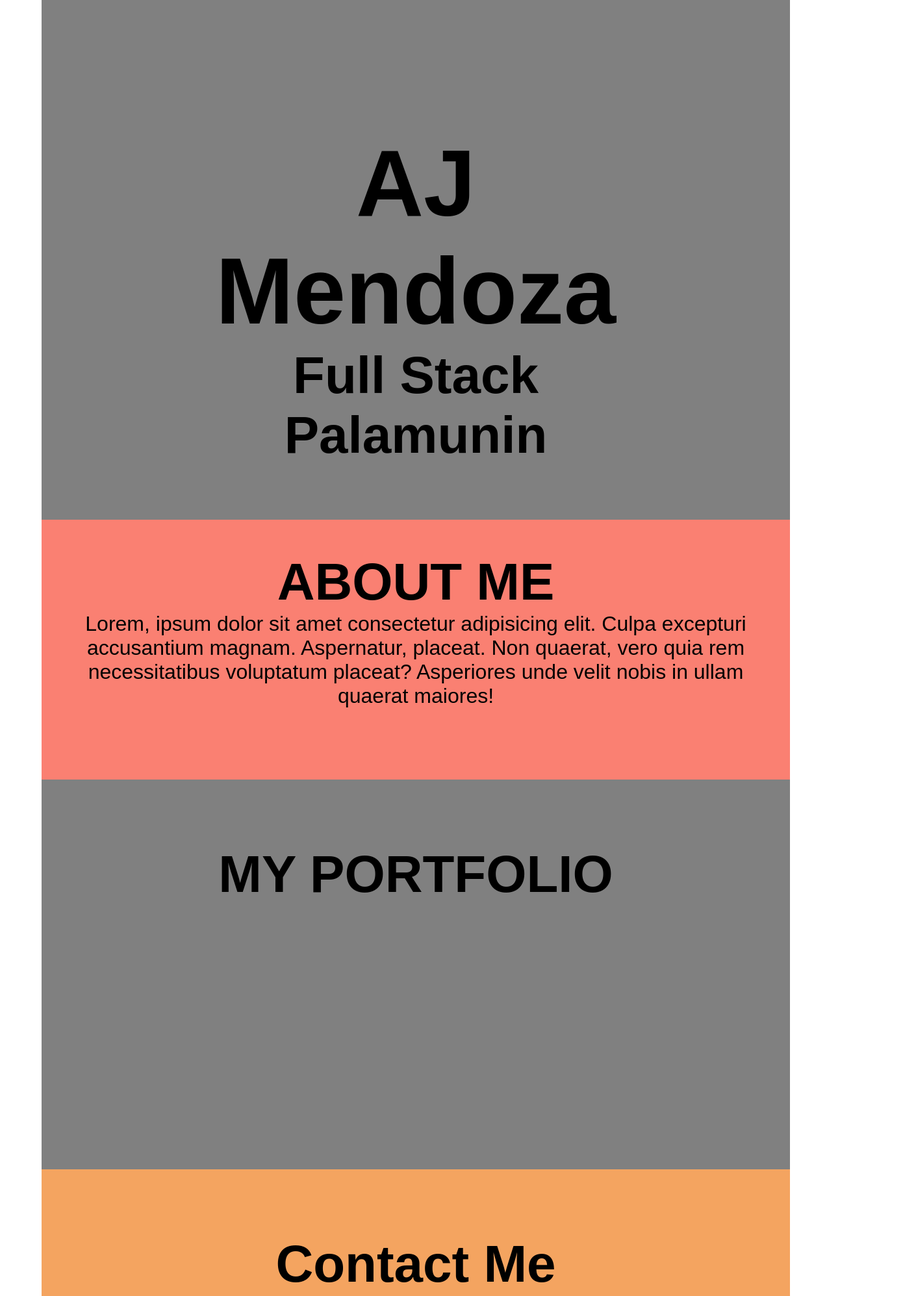
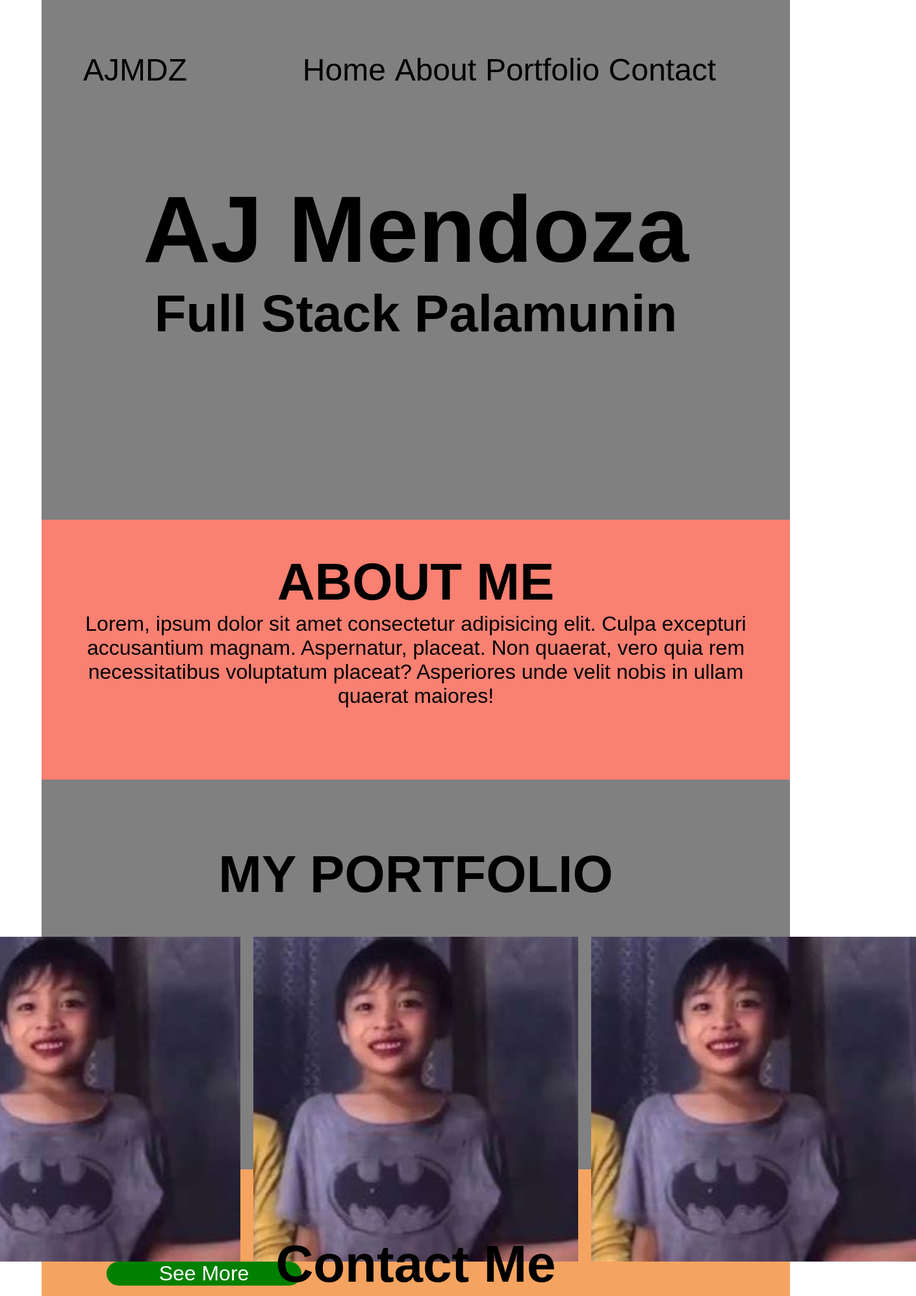
Before and after one commit to ajmdz/mendoza-aj_ws, a plain HTML site: page Portfolio/index.html in a window 1280 px wide. Shown: the top 1995 px of the page at 65% size, 1410 px wide, since content can reach past the window. Drawn offline with Linux system fonts and the light colour scheme.

Commit message:
add images to 'My Portfolio' section

```diff
--- a/Portfolio/index.html
+++ b/Portfolio/index.html
@@ -10,11 +10,24 @@
 
 <body>
     <section class="main">
+    <nav>
+        <div class="logo">AJMDZ</div>
+        <div class="tabs">
+            <div class="tab">Home</div>
+            <div class="tab">About</div>
+            <div class="tab">Portfolio</div>
+            <div class="tab">Contact</div>
+        </div>
 
+    </nav>
+
+    <div>
         <h1>AJ Mendoza</h1>
         <h2>Full Stack Palamunin</h2>
+    </div>
+    </section>
 
-    </section>
+
 
     <section class="about">
 
@@ -27,11 +40,29 @@
 
         <h2>MY PORTFOLIO</h2>
 
+        <div class="projects">
+            <div class="project-item">
+                <img src="./img/meme.jpg" alt="">
+            </div>
+            <div class="project-item">
+                <img src="./img/meme.jpg" alt="">
+            </div>
+            <div class="project-item">
+                <img src="./img/meme.jpg" alt="">
+            </div>
+        </div>
+
+        <div class="btn">See More</div>
+
     </section>
 
     <section class="contact">
 
         <h2>Contact Me</h2>
+
+        <div>
+
+        </div>
 
     </section>
 
--- a/Portfolio/style.css
+++ b/Portfolio/style.css
@@ -10,11 +10,50 @@ body {
     font-family: Arial, Helvetica, sans-serif;
 }
 
+.btn {
+    border-radius: 25px;
+    height: 100px;
+    width: 300px;
+    font-size: 2em;
+    background-color: green;
+    color: white !important;
+    display: flex;
+    justify-content: center;
+    align-items: center;
+}
+
+nav {
+    width: 90%;
+    position: absolute;
+    top: calc(100vh * .1);
+    display: flex;
+}
+
+.tabs {
+    width: 75%;
+    display: flex;
+    font-size: 3em;
+    justify-content: space-evenly;
+    padding: 0px 100px;
+    /* justify-content: flex-start; */
+}
+
+.logo {
+    width: 25%;
+    font-size: 3em;
+    display: flex;
+
+    justify-content: center;
+}
+
 .main {
-    padding: 200px;
+    /* padding: 200px; */
+    display: flex;
     height: 100vh;
     background-color: gray;
     text-align: center;
+    align-items: center;
+    justify-content: center;
 }
 
 .about {
@@ -25,10 +64,35 @@ body {
 }
 
 .portfolio {
+    display: flex;
+    flex-direction: column;
+    /* align-content: center; */
+    /* justify-content: center; */
     padding: 100px;
     height: 75vh;
     background-color: gray;
     text-align: center;
+}
+
+.portfolio:last-child {
+    margin: auto;
+}
+
+.projects {
+    margin-top: 50px;
+    display: flex;
+    align-items: center;
+    justify-content: center;
+}
+
+.project-item {
+    margin: 0px 10px;
+    height: 500px;
+    width: 500px;
+}
+
+.project-item img {
+    height: 100%;
 }
 
 .contact {
```
Also changed, not shown: Portfolio/img/meme.jpg (added).
